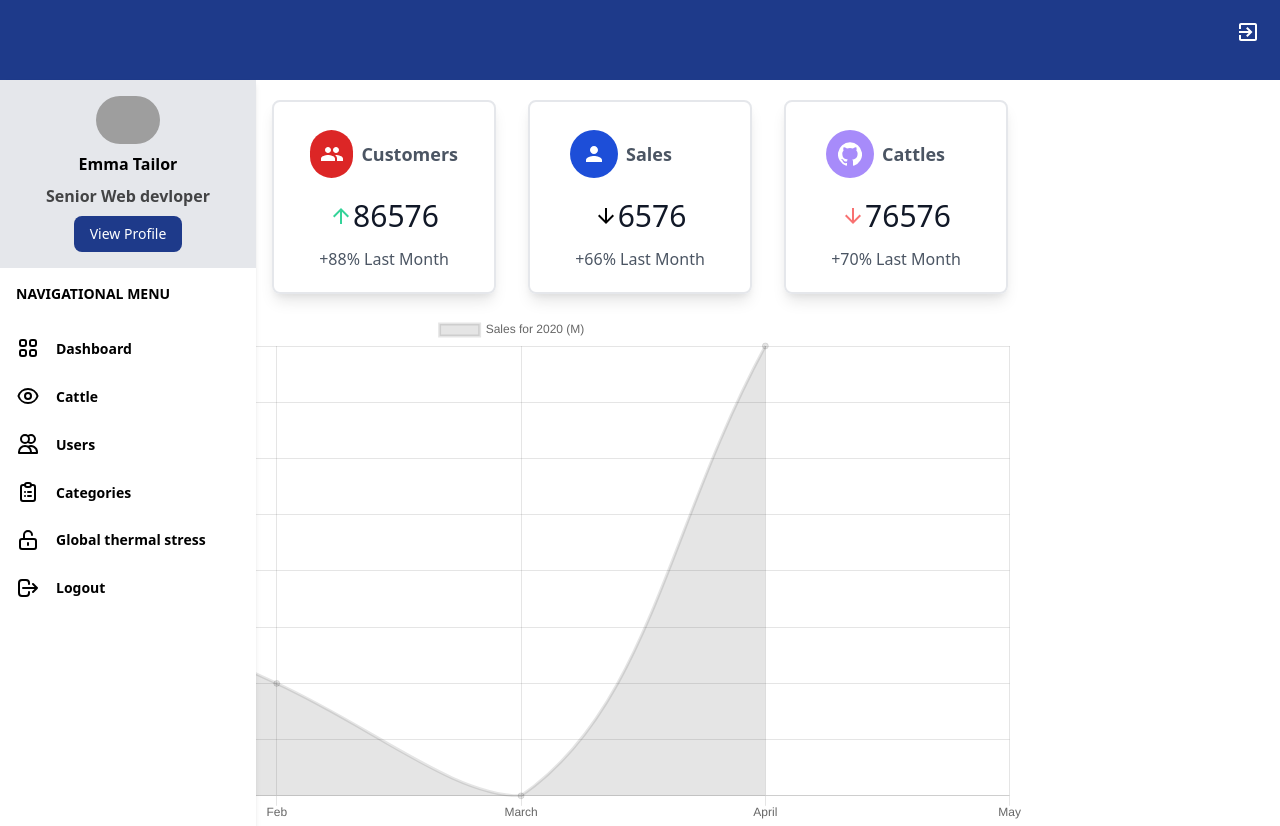
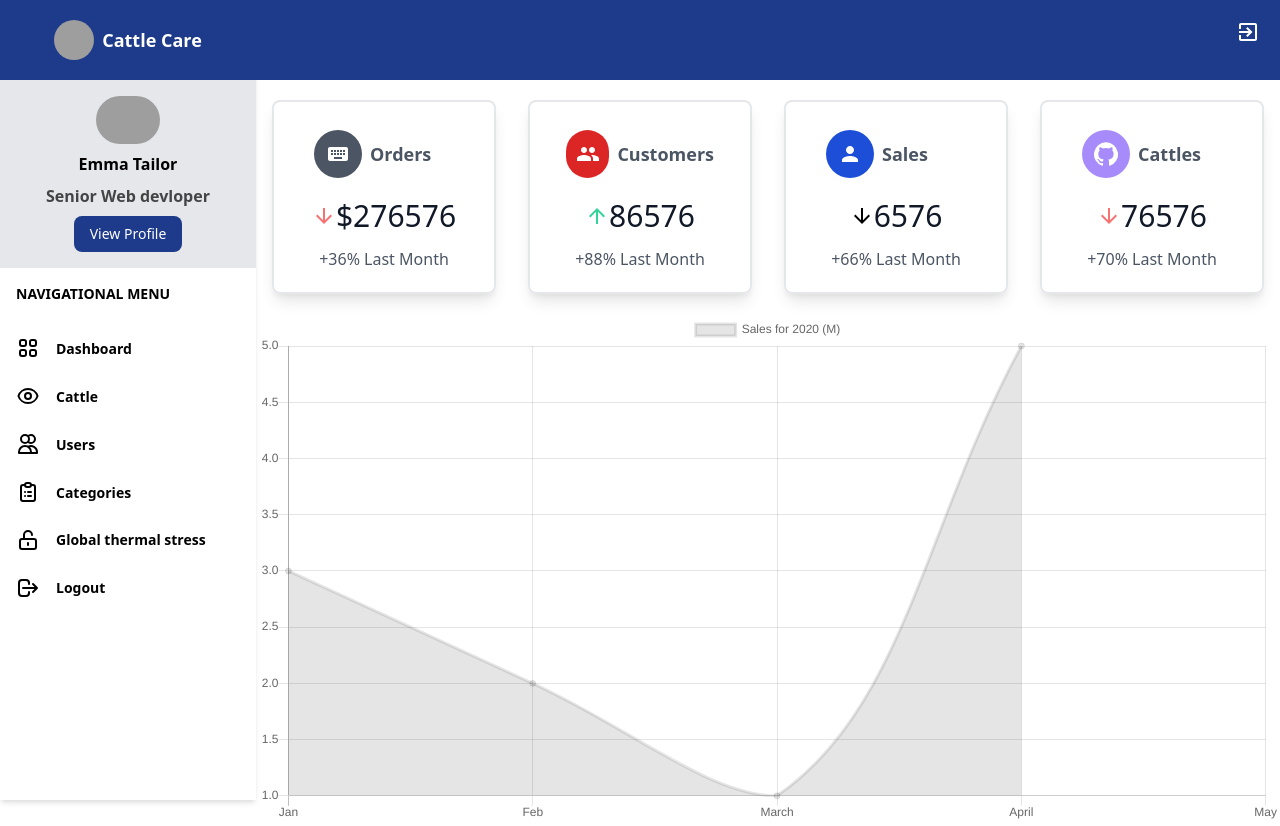
Before and after one commit to Cattle-Care/cattle-care-admin, a React (Create React App) app: page / in a window 1280 px wide. Built offline with nearby package versions, Linux system fonts and the light colour scheme; grey boxes are pictures that could not be loaded.

Commit message:
right side scroll

```diff
--- a/src/components/global/Header.js
+++ b/src/components/global/Header.js
@@ -4,7 +4,7 @@ import ExitToAppIcon from '@material-ui/icons/ExitToApp';
 function Header() {
   return (
     <>
-      <div className="w-full sticky top-0">
+      <div className="sticky top-0 z-10">
         <div className="flex">
           <div className="w-full h-20 bg-blue-900">
             <div className="flex justify-end items-center ">
--- a/src/components/global/Layout.js
+++ b/src/components/global/Layout.js
@@ -5,12 +5,14 @@ import Header from './Header';
 // eslint-disable-next-line react/prop-types
 const Layout = ({ children }) => (
   <>
-    <Header />
+
     <div className="flex flex-row">
-      <div className="fixed left-0 w-1/5 ">
-        <Sidebar />
+      <div className=" w-1/5 ">
+        <Sidebar   />
       </div>
-      <div className="w-4/5">{children}</div>
+      <div className="w-4/5">
+      <Header />
+        {children}</div>
     </div>
   </>
 );
--- a/src/components/global/Sidebar.js
+++ b/src/components/global/Sidebar.js
@@ -4,10 +4,10 @@ import { DashBoardIcon, CattleIcon, UsersIcon, CategoriesIcon, GlobalThermalIcon
 
 function Sidebar() {
   return (
-    <div className="flex flex-row ">
-      <div className="scrollbar-thin w-full  scrollbar-thumb-gray-300 scrollbar-track-white overflow-y-scroll scrollbar-thumb-rounded-full bg-white items-stretch h-screen shadow-md ">
-        {/* <div className="p-6 bg-blue-900 h-20">
-          <div className="flex flex-row justify-start items-center">
+    <div className="flex flex-row  ">
+      <div className=" fixed  w-1/5 bg-white   h-screen shadow-md ">
+        <div className="  py-5 bg-blue-900 h-20">
+          <div className="flex flex-row justify-center items-center">
             <img
               className="h-10 w-10 rounded-full"
               src="https://st4.depositphotos.com/15809744/21290/v/380/depositphotos_212905838-stock-illustration-black-angus-cattle-logo-emblem.jpg"
@@ -15,9 +15,9 @@ function Sidebar() {
             />
             <p className="pl-2 text-white text-lg font-bold">Cattle Care</p>
           </div>
-        </div> */}
+        </div>
         <div
-          className="py-4 flex flex-col justify-center items-center space-y-2 bg-gray-200"
+          className="py-4 flex flex-col justify-center items-center space-y-2   bg-gray-200"
 
         >
           <img
--- a/tailwind.config.js
+++ b/tailwind.config.js
@@ -10,5 +10,6 @@ module.exports = {
    },
    plugins: [
     require('tailwind-scrollbar')
+
    ],
  }
```
